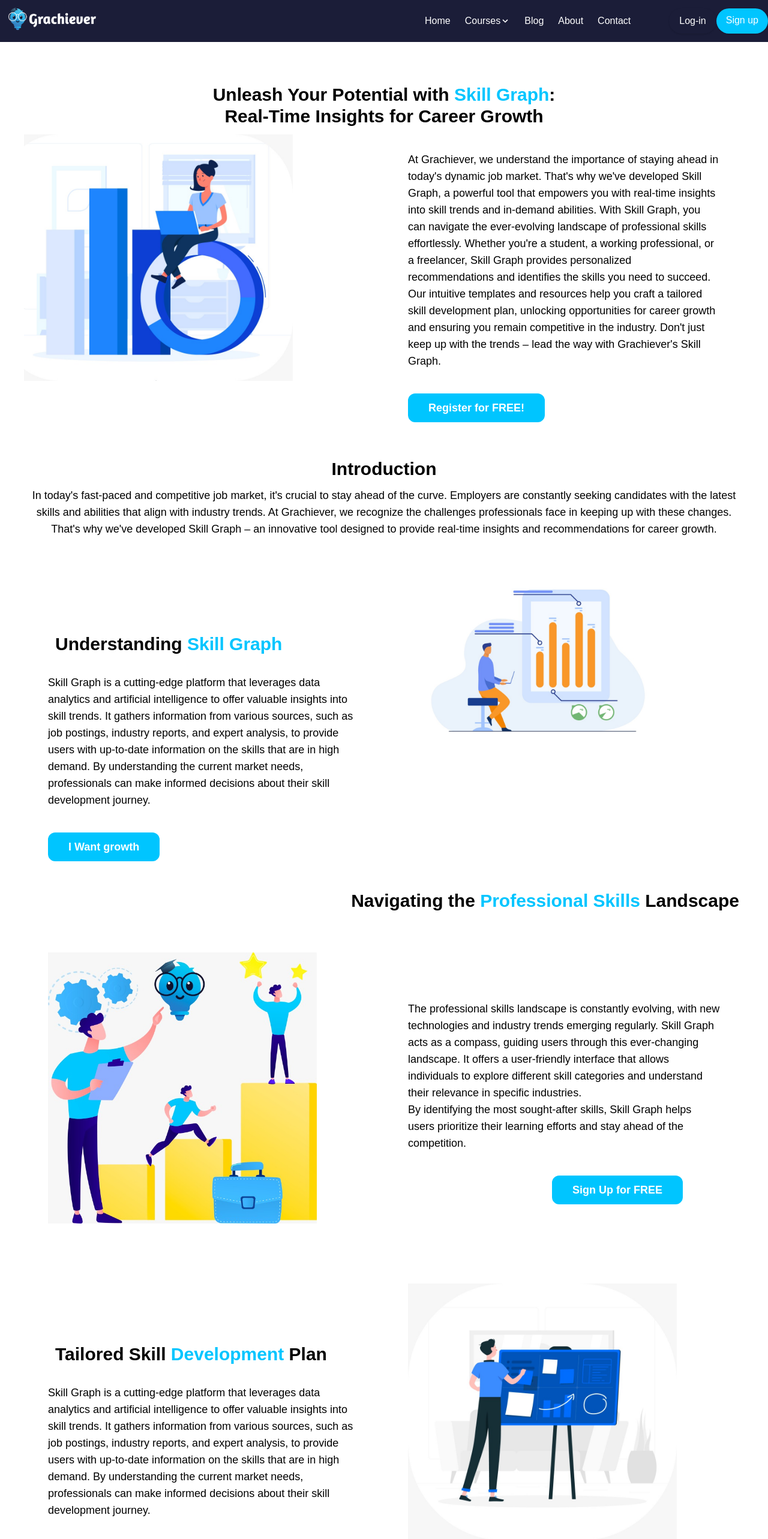
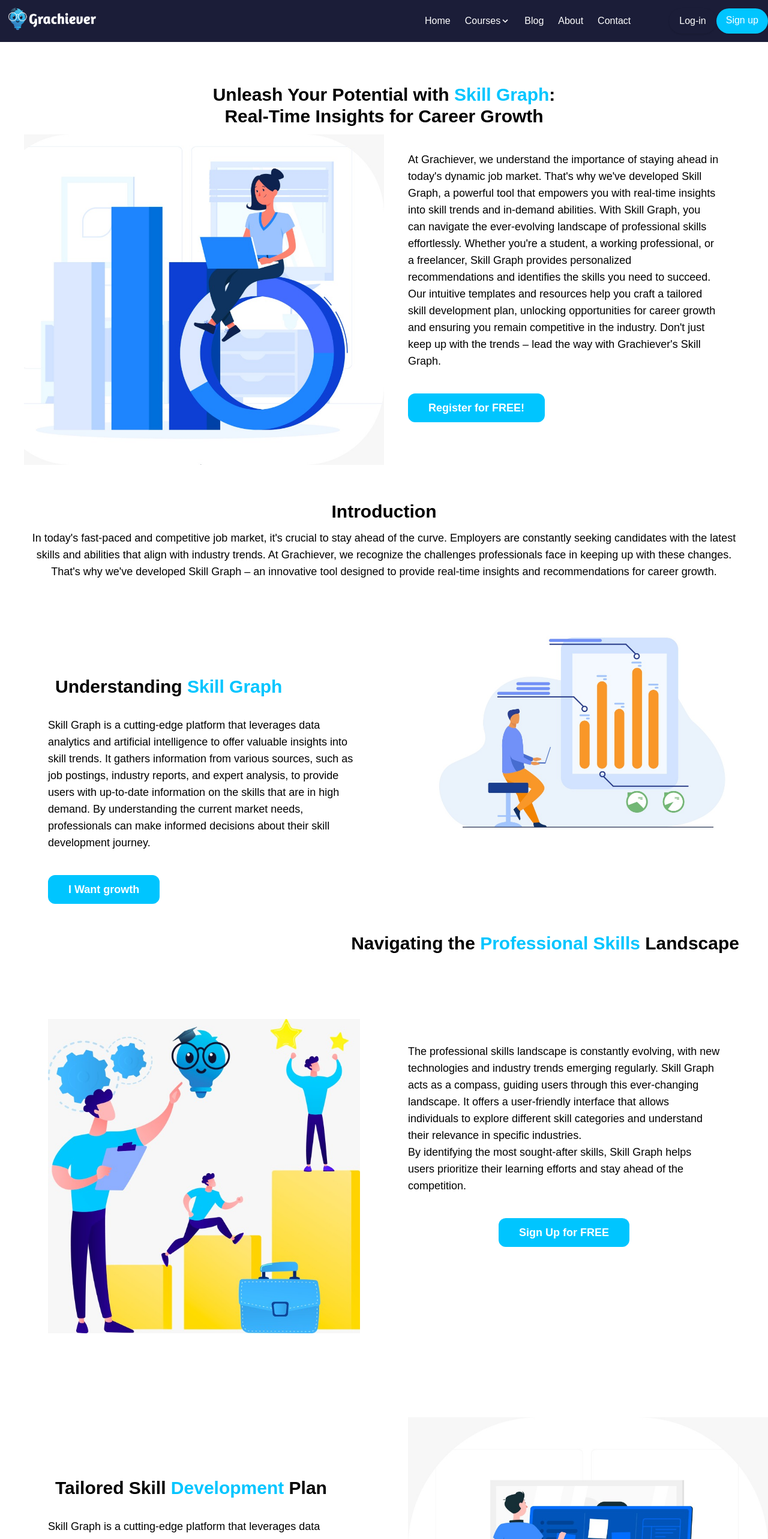
Before and after one commit to Ramnivas9753/Grachiever, a React (Create React App) app: page /skillgraph in a window 1280 px wide. Shown: the top 2566 px of the page at 60% size. Built offline with nearby package versions, Linux system fonts and the light colour scheme.

Commit message:
Res. Done Skill Graph Page

```diff
--- a/src/Components/Blog.js
+++ b/src/Components/Blog.js
@@ -6,8 +6,6 @@ function Blog() {
     <h1 className="text-3xl font-bold text-center p-3 mt-5">
       Latest News
     </h1>
-    <p>check</p>
-    <p>check Done under trial</p>
     <p className="text-center md:w-[50%] lg:w-[50%] m-auto p-2">
       Lorem, ipsum dolor sit amet consectetur adipisicing elit. Ipsum, delectus ad.
     </p>
--- a/src/Components/Cards.js
+++ b/src/Components/Cards.js
@@ -196,9 +196,9 @@ function Cards() {
 
 
   </Slider>
-  <div className='text-center mt-3'>
+    <div className='text-center mt-3'>
       <Link to='BrowseAll'><button className="bg-[#00c5ff] hover:bg-white text-white hover:text-black border-2 border-[#00c5ff] p-2  rounded-xl  px-20 text-lg  font-bold">Browse All</button></Link>
-       </div>
+    </div>
     </section>
   </>
   );
--- a/src/Components/GraphChart.js
+++ b/src/Components/GraphChart.js
@@ -33,14 +33,6 @@ function GraphChart(){
             <Chart
                 options={state.options}
                 series={state.series}
-                type="bar"
-                width="500"
-            />
-        </div>
-        <div>
-            <Chart
-                options={state.options}
-                series={state.series}
                 type="line"
                 width="500"
             />
@@ -57,13 +49,18 @@ function GraphChart(){
             <Chart
                 options={state.options}
                 series={state.series}
-                type="histogram"
+                type="candlestick"
                 width="500"
             />
         </div>
 
        {/* graph type
-       1. scatter */}
+       1. scatter
+       2. bar
+       3. radar
+       4. histogram
+
+       */}
     </div>
   )
 }
--- a/src/Components/Home.js
+++ b/src/Components/Home.js
@@ -495,17 +495,20 @@ function Home () {
 
 
 {/* <!-- ....... popular and demand start  ...... --> */}
-<section className='mt-10 mb-36'>
-<div className='h-96'>
+<section className='mt-10'>
+  <div className='h-96'>
     <h1 className="text-center text-5xl">Popular <span className='text-[#00c5ff]'>In-Demand </span> Services</h1>
        <Z_index_card1 />
-    </div>
+  </div>
 </section>
+<div className='text-center mt-24'>
+    <Link to='BrowseAll'><button className="border-4 border-[#00c5ff] p-2 rounded-xl px-10 text-lg font-bold">See More.......</button></Link>
+</div>
 
 {/* <!-- ....... popular and demand end ...... --> */}
 
       {/* <!--Finding Your Right Course--> */}
-<section className="p-0 sm:p-0 md:p-10 lg:p-10 bg-[#e0ebff] mb-5">
+<section className="p-0 sm:p-0 md:p-10 lg:p-10 bg-[#e0ebff] mb-5 mt-5">
       <div className=" m-2 mx-5 grid grid-cols-1 md:grid-cols-3 lg:grid-cols-3 mt-5">
         <div className="m-auto md:col-span-2">
           <h1 className="text-3xl sm:text-3xl md:text-3xl lg:text-3xl font-bold p-2">Finding Your Right Course</h1>
--- a/src/Components/Skillgraph.js
+++ b/src/Components/Skillgraph.js
@@ -9,14 +9,14 @@ function Skill() {
         <>
             {/* <!--Skill Section--> */}
             <section className="p-0 sm:p-0 md:p-10 lg:p-10 mt-20">
-                <h1 className="text-3xl font-bold text-center p-3 mt-2">
+                <h1 className="text-xl md:text-3xl font-bold text-center p-3 mt-2">
                     Unleash Your Potential with <span class="text-[#00c5ff]">Skill Graph</span>: <br />
                     Real-Time Insights for Career Growth
                 </h1>
                 <div className="h-auto grid grid-cols-1 md:grid-cols-1 lg:grid-cols-2" >
                     {/* <!--Graph Section--> */}
                     <div className="mt-7 md:mt-0">
-                        <img src={rgraph} className=' max-w-md' />
+                        <img src={rgraph}/>
                     </div>
                     <div className="lg:h-full md:h-full mx-5 sm:mx-5 md:mx-10 lg:mx-10">
                         <p className="mt-7 mr-25 text-lg">At Grachiever, we understand the importance of staying ahead in today's dynamic job market. That's why we've developed Skill Graph, a powerful tool that empowers you with real-time insights into skill trends and in-demand abilities. With Skill Graph, you can navigate the ever-evolving landscape of professional skills effortlessly. Whether you're a student, a working professional, or a freelancer, Skill Graph provides personalized recommendations and identifies the skills you need to succeed. Our intuitive templates and resources help you craft a tailored skill development plan, unlocking opportunities for career growth and ensuring you remain competitive in the industry. Don't just keep up with the trends – lead the way with Grachiever's Skill Graph.</p>
@@ -51,7 +51,7 @@ function Skill() {
                     </div>
                     {/* <!--Graph Section--> */}
                     <div className="mt-5 md:mt-0">
-                        <img src={ggraph} className='max-w-md ml-10' />
+                        <img src={ggraph} className='md:ml-10 lg:ml-10' />
                     </div>
                 </div>
             </section>
@@ -62,18 +62,15 @@ function Skill() {
                 <div className="h-auto grid grid-cols-1 md:grid-cols-1 lg:grid-cols-2" >
                     {/* <!--Graph Section--> */}
                     <div className=" md:mt-0">
-                        <img src={sgraph} className='max-w-md ml-10' />
+                        <img src={sgraph} className='p-5 md:pl-10 lg:p-10' />
                     </div>
                     <div className="lg:h-full md:h-full mx-5 sm:mx-5 md:mx-10 lg:mx-10">
-
                         <p className="mt-20 text-lg">
-
                             The professional skills landscape is constantly evolving, with new technologies and industry trends emerging regularly. Skill Graph acts as a compass, guiding users through this ever-changing landscape. It offers a user-friendly interface that allows individuals to explore different skill categories and understand their relevance in specific industries.<br /> By identifying the most sought-after skills, Skill Graph helps users prioritize their learning efforts and stay ahead of the competition.</p>
-                        <div className=' mt-10'>
-                            <button className="bg-[#00c5ff] hover:bg-white text-white hover:text-black border-2 border-[#00c5ff] p-2 rounded-xl ml-60  px-8 text-lg  font-bold">Sign Up for FREE</button>
+                        <div className='grid mt-10'>
+                           <button className="bg-[#00c5ff] hover:bg-white text-white hover:text-black border-2 border-[#00c5ff] p-2 rounded-xl mx-auto px-8 text-lg font-bold justify-self-center">Sign Up for FREE</button>
                         </div>
                     </div>
-
                 </div>
             </section>
             {/* ------------------plan-section-------------------------------- */}
@@ -88,30 +85,24 @@ function Skill() {
                             Skill Graph is a cutting-edge platform that leverages data analytics and artificial intelligence to offer valuable insights into skill trends. It gathers information from various sources, such as job postings, industry reports, and expert analysis, to provide users with up-to-date information on the skills that are in high demand. By understanding the current market needs, professionals can make informed decisions about their skill development journey.</p>
                     </div>
                     {/* <!--Graph Section--> */}
-                    <div className=" md:mt-0">
-                        <img src={plan} className='max-w-md ml-10' />
+                    <div className="md:mt-0">
+                        <img src={plan} className='md:ml-10' />
                     </div>
                 </div>
             </section>
 
             {/* --------------------------------career-section-------------------- */}
-            <h1 className="text-3xl font-bold text-right p-2 mr-40">Unlocking <span class="text-[#00c5ff]">Opportunities</span> for Career Growth </h1>
+            <h1 className="text-3xl font-bold text-right p-2 md:mr-40">Unlocking <span class="text-[#00c5ff]">Opportunities</span> for Career Growth </h1>
             <section className="p-0 sm:p-0 md:p-10 lg:p-10 mt-5">
-
                 <div className="h-auto grid grid-cols-1 md:grid-cols-1 lg:grid-cols-2" >
                     {/* <!--Graph Section--> */}
                     <div className=" md:mt-0">
-                        <img src={carrer} className='max-w-md ml-10' />
+                        <img src={carrer} className='md:ml-10' />
                     </div>
                     <div className="lg:h-full md:h-full mx-5 sm:mx-5 md:mx-10 lg:mx-10">
-
                         <p className="mt-5 text-lg">
-
-
                             With Skill Graph, you not only gain insights into the skills needed for your current role but also discover new opportunities for career growth. By understanding the emerging trends and skills that are highly sought-after, you can identify potential areas where you can expand your expertise and explore new career paths. Skill Graph provides you with a comprehensive overview of the skills that are in high demand across industries, helping you make informed decisions about your professional development.</p>
-
                     </div>
-
                 </div>
             </section>
             {/* --------------------------------------last-section------------------------------- */}
@@ -120,7 +111,7 @@ function Skill() {
         <div className=" md:col-span-2">
           <p className="p-2  text-lg  font-bold text-white">Supercharge Your Career Growth With <br /> Skill Graph: Unlock Your Potential Today!</p>
          </div>
-        <div className="  mb-0 ">
+        <div className="mb-5">
             <button className="p-2 rounded-lg bg-[#349fcf] hover:bg-white text-white hover:text-black border-2 border-[#349fcf] px-8 text-lg ">Get Started now!</button>
         </div>
       </div>
--- a/src/Components/Z_index_card1.js
+++ b/src/Components/Z_index_card1.js
@@ -1,5 +1,6 @@
 import "./Home.css"
 import React, { useState } from 'react';
+import { Link } from "react-router-dom";
 import { FaChevronCircleRight, FaChevronCircleLeft, FaCircle } from "react-icons/fa";
 
 
```
